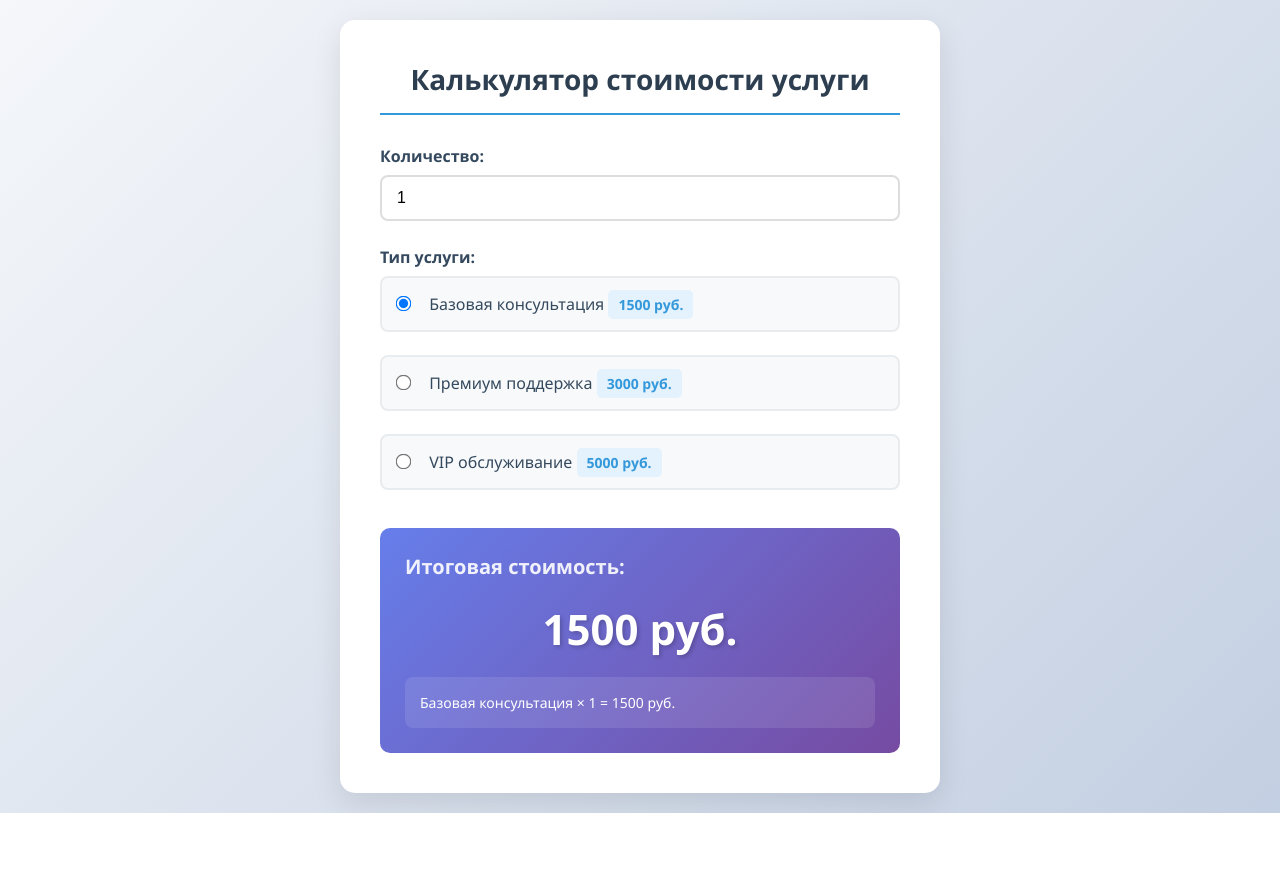
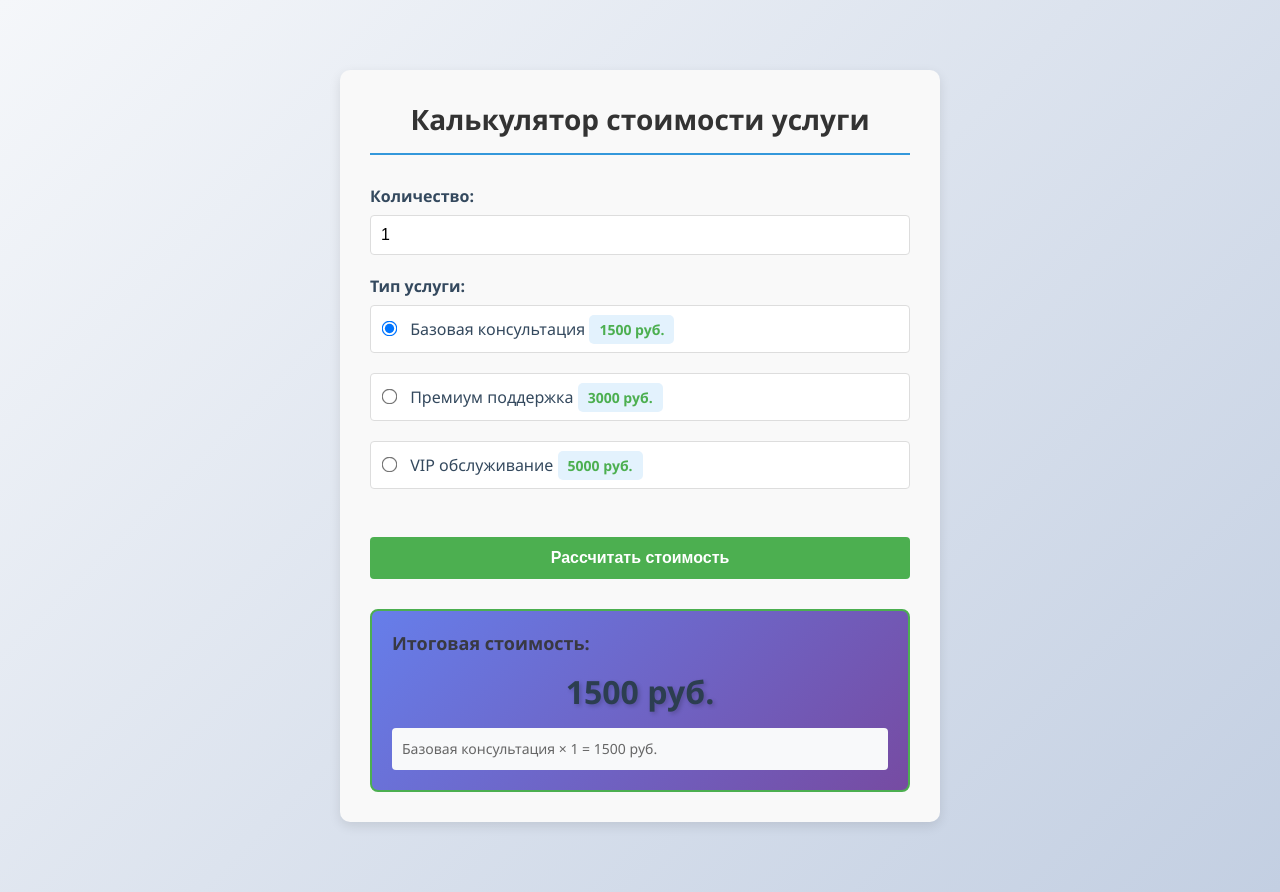
Before and after one commit to finzher/6, a plain HTML site: page index.html in a window 1280 px wide. Before the commit the page ends 813 px from the top, so only its background shows below. Drawn offline with Linux system fonts and the light colour scheme.

Commit message:
index.html

```diff
--- a/index.html
+++ b/index.html
@@ -5,6 +5,152 @@
     <meta name="viewport" content="width=device-width, initial-scale=1.0">
     <title>Калькулятор стоимости услуги</title>
     <link rel="stylesheet" href="styles.css">
+    <style>
+        /* Добавляем стили для кнопки прямо в HTML */
+        .calculate-button {
+            background-color: #4CAF50;
+            color: white;
+            padding: 12px 24px;
+            border: none;
+            border-radius: 4px;
+            cursor: pointer;
+            font-size: 16px;
+            font-weight: bold;
+            width: 100%;
+            transition: background-color 0.3s;
+            margin-top: 20px;
+        }
+
+        .calculate-button:hover {
+            background-color: #45a049;
+        }
+
+        .calculate-button:active {
+            transform: translateY(1px);
+        }
+
+        /* Стили для формы */
+        .calculator-container {
+            max-width: 600px;
+            margin: 50px auto;
+            padding: 30px;
+            background-color: #f9f9f9;
+            border-radius: 10px;
+            box-shadow: 0 4px 12px rgba(0,0,0,0.1);
+        }
+
+        h1 {
+            text-align: center;
+            color: #333;
+            margin-bottom: 30px;
+        }
+
+        .form-group {
+            margin-bottom: 20px;
+        }
+
+        label {
+            display: block;
+            margin-bottom: 8px;
+            font-weight: bold;
+            color: #555;
+        }
+
+        input[type="number"] {
+            width: 100%;
+            padding: 10px;
+            border: 1px solid #ddd;
+            border-radius: 4px;
+            font-size: 16px;
+        }
+
+        .radio-group {
+            display: flex;
+            flex-direction: column;
+            gap: 12px;
+        }
+
+        .radio-label {
+            display: flex;
+            align-items: center;
+            padding: 12px;
+            background-color: white;
+            border: 1px solid #ddd;
+            border-radius: 4px;
+            cursor: pointer;
+            transition: all 0.3s;
+        }
+
+        .radio-label:hover {
+            background-color: #f5f5f5;
+            border-color: #4CAF50;
+        }
+
+        .radio-label input[type="radio"] {
+            margin-right: 10px;
+        }
+
+        .price-info {
+            margin-left: auto;
+            font-weight: bold;
+            color: #4CAF50;
+        }
+
+        select {
+            width: 100%;
+            padding: 10px;
+            border: 1px solid #ddd;
+            border-radius: 4px;
+            font-size: 16px;
+            background-color: white;
+        }
+
+        .checkbox-label {
+            display: flex;
+            align-items: center;
+            padding: 12px;
+            background-color: white;
+            border: 1px solid #ddd;
+            border-radius: 4px;
+            cursor: pointer;
+        }
+
+        .checkbox-label input[type="checkbox"] {
+            margin-right: 10px;
+        }
+
+        .result-section {
+            margin-top: 30px;
+            padding: 20px;
+            background-color: white;
+            border-radius: 8px;
+            border: 2px solid #4CAF50;
+        }
+
+        .result-section h2 {
+            margin-top: 0;
+            color: #333;
+            font-size: 18px;
+        }
+
+        .total-price {
+            font-size: 32px;
+            font-weight: bold;
+            color: #2c3e50;
+            margin: 10px 0;
+            text-align: center;
+        }
+
+        .price-breakdown {
+            font-size: 14px;
+            color: #666;
+            line-height: 1.6;
+            padding: 10px;
+            background-color: #f8f9fa;
+            border-radius: 4px;
+            margin-top: 15px;
+        }
+    </style>
 </head>
 <body>
     <div class="calculator-container">
@@ -57,6 +203,13 @@
                 </label>
             </div>
 
+            <!-- Кнопка расчета -->
+            <div class="form-group">
+                <button type="button" id="calculate-btn" class="calculate-button">
+                    Рассчитать стоимость
+                </button>
+            </div>
+
             <!-- Блок с результатом -->
             <div class="result-section">
                 <h2>Итоговая стоимость:</h2>
@@ -68,6 +221,4 @@
         </form>
     </div>
 
-    <script src="calculator.js"></script>
-</body>
-</html>
+    <script>
```
